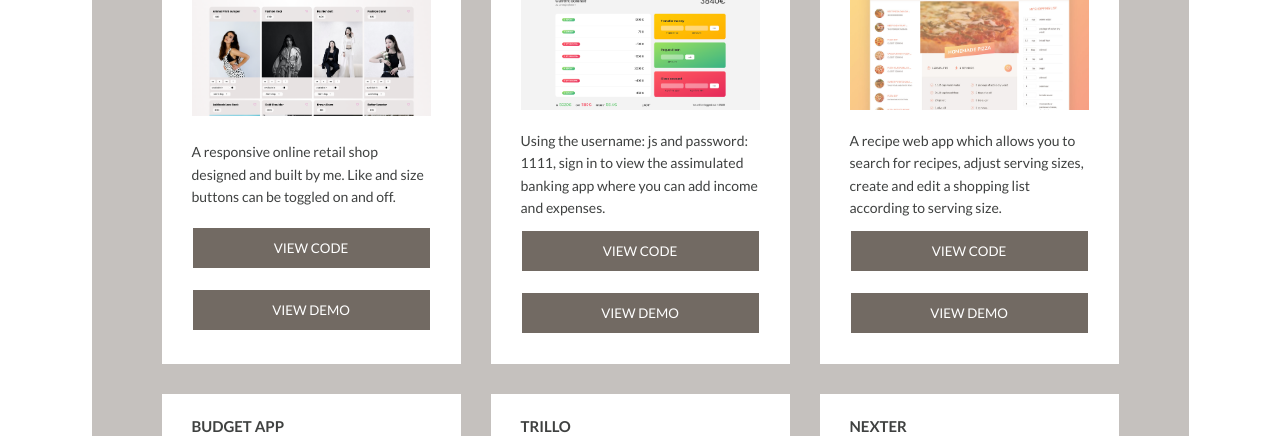
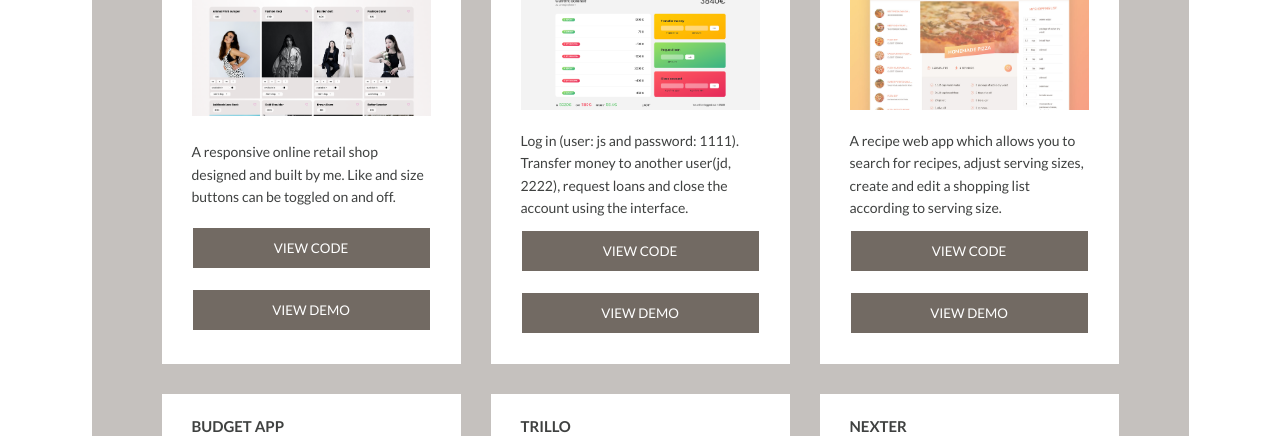
Before and after one commit to knoellouis/curriculum-vitae, a website: page index.html in a window 1280 px wide. Shown: the part 2640-3076 px from the top of the page. Drawn offline with nearby package versions, Linux system fonts and the light colour scheme.

Commit message:
bankist project updated

```diff
--- a/index.html
+++ b/index.html
@@ -286,8 +286,9 @@
         <div class="project project__2">
             <h3 class="project__title heading-3 mb-sm">Bankist</h3>
             <img class="project__img mb-sm" src="img/Bankist.png" alt="">
-            <p class="project__description">Using the username: js and password: 1111, sign in to view the assimulated
-                banking app where you can add income and expenses.</p>
+            <p class="project__description">Log in (user: js and password: 1111). Transfer money to another user(jd,
+                2222), request loans and close the
+                account using the interface.</p>
 
             <div class="project__buttons">
                 <button class="project__buttons-1 btn">
```
